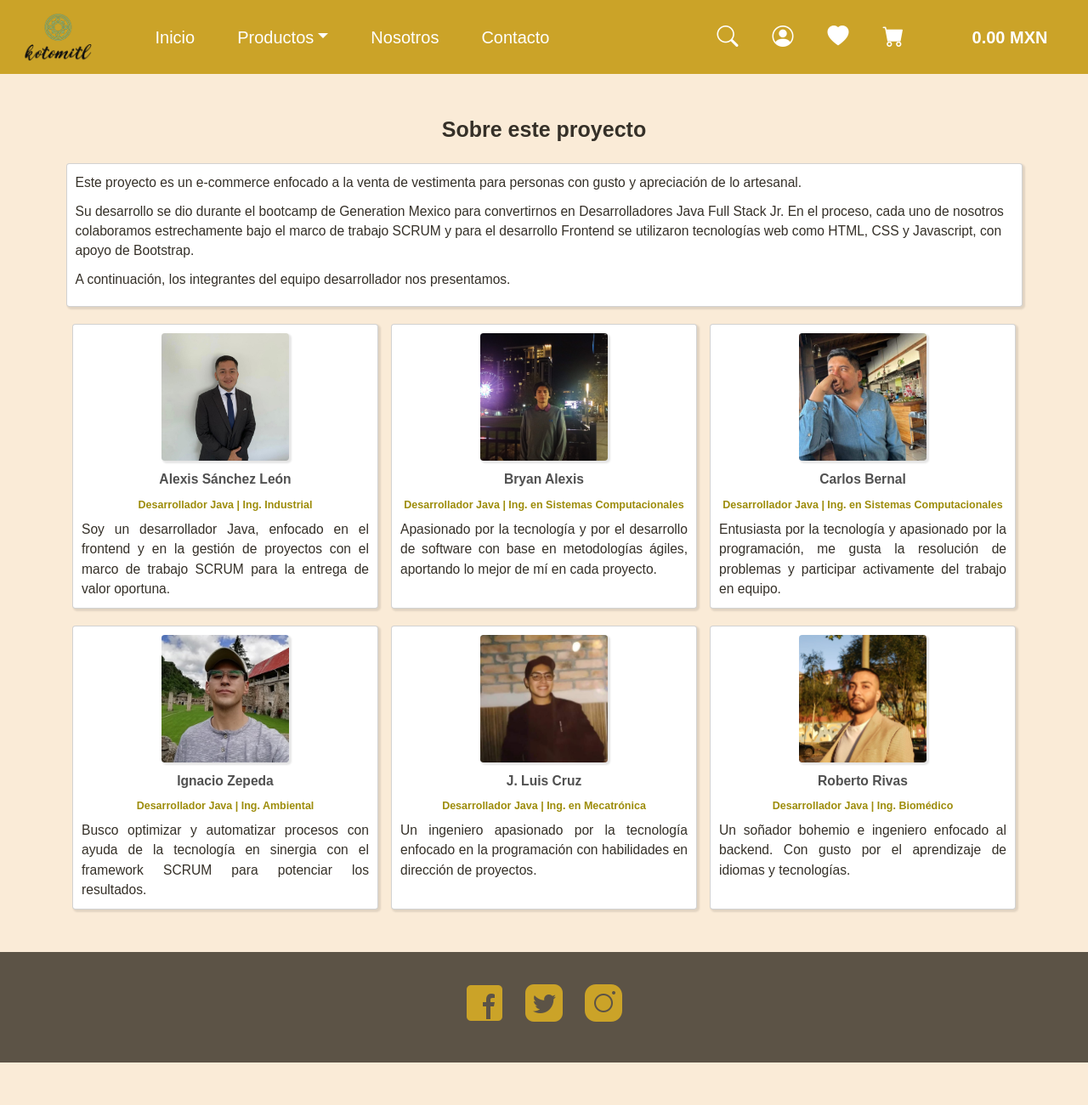
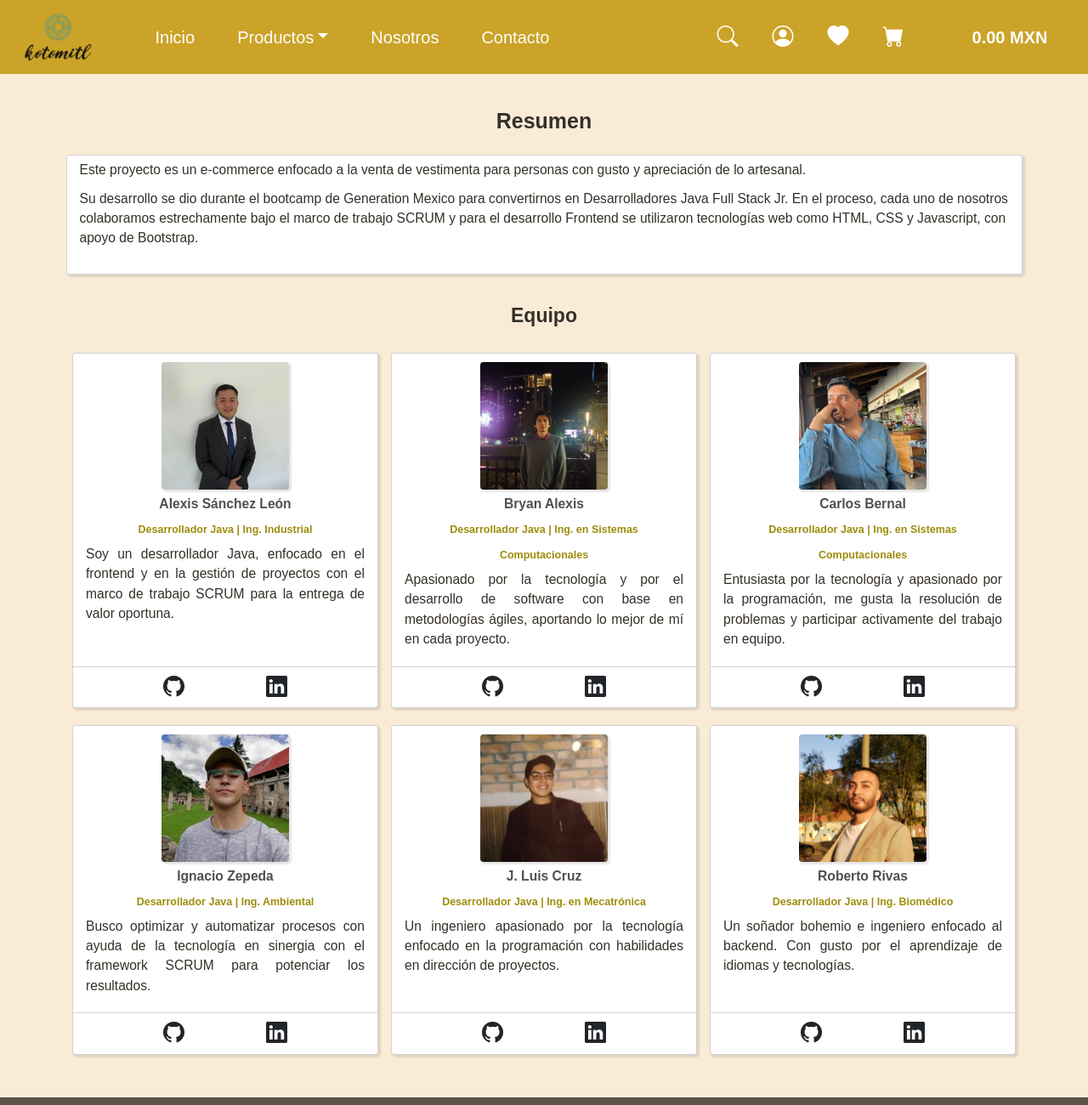
Before and after one commit to RobertoMonzon/kotomitl, a plain HTML site: page nosotros.html in a window 1280 px wide. Shown: the top 1300 px of the page at 85% size. Before the commit the page ends 1250 px from the top, so only its background shows below. Drawn offline with nearby package versions, Linux system fonts and the light colour scheme; a web font is replaced by a local one.

Commit message:
Se agrega footer en las card de nosotros con icons

```diff
--- a/css/main.css
+++ b/css/main.css
@@ -22,9 +22,17 @@ body {
 
 
 h1 {
-    padding: 3rem 0 2rem 0;
+    padding: 2rem 0 2rem 0;
     font-weight: 600;
     text-align: center;
+    font-size: 2.5rem;
+}
+
+h2 {
+    padding: 2rem 0 1rem 0;
+    font-weight: 600;
+    text-align: center;
+    font-size: 2.3rem;
 }
 
 /* ======= NAVBAR ======== */
@@ -174,7 +182,8 @@ footer ul li a {
 .card-body{
     font-size: 2.5rem;
     color: #353028;
-}
+    padding: .5rem 1.5rem 2rem 1.5rem;
+    }
 
 .card{
     box-shadow: 2px 2px 2px 1px rgba(0, 0, 0, 0.1);
@@ -183,6 +192,22 @@ footer ul li a {
 .card-team:hover {
     box-shadow: 2px 2px 3px 3px rgba(0, 0, 0, 0.3);
 }
+
+.card-footer{
+    background-color: transparent;
+}
+
+.social__media{
+    display: flex;
+    flex-flow: row wrap;
+    justify-content: space-evenly;
+    align-items: flex-end;
+}
+
+.social__media__icon{
+    font-size: 2.5rem;
+}
+
 
 /* ============= CONCACTO ================== */
 .inf-contact {
--- a/nosotros.html
+++ b/nosotros.html
@@ -26,7 +26,7 @@
     <main>
         <section class="container">
             <div class="title">
-                <h1>Sobre este proyecto</h1>
+                <h1>Resumen</h1>
             </div>
             <!-- ============= Resumen del proyecto ================ -->
             <div class="card" style="margin-bottom: 1.5rem;">
@@ -38,11 +38,12 @@
                         Java Full Stack Jr. En el proceso, cada uno de nosotros colaboramos estrechamente bajo el marco
                         de trabajo SCRUM y para el desarrollo Frontend se utilizaron tecnologías web como HTML, CSS y
                         Javascript, con apoyo de Bootstrap.</p>
-                    <p>A continuación, los integrantes del equipo desarrollador nos presentamos.</p>
-
                 </div>
             </div>
             <!-- ========== contenedor de biografías =========== -->
+            <div class="title">
+                <h2>Equipo</h2>
+            </div>
             <div class="container">
                 <div class="row row-cols-1 row-cols-sm-2 row-cols-md-3 g-6">
                     <!-- 1 Alexis -->
@@ -63,6 +64,11 @@
                                 <p class="card-text" style="text-align: justify;">Soy un desarrollador Java, enfocado en
                                     el frontend y en la gestión de proyectos con el marco de trabajo SCRUM para la
                                     entrega de valor oportuna.</p>
+                            </div>
+                            <!-- redes sociales -->
+                            <div class="social__media card-footer ">
+                                <span><i class="bi bi-github social__media__icon"></i></span>
+                                <span><i class="bi bi-linkedin social__media__icon"></i></span>
                             </div>
                         </div>
                     </div>
@@ -85,6 +91,11 @@
                                 <p class="card-text" style="text-align: justify;">Apasionado por la tecnología y por el
                                     desarrollo de software con base en metodologías ágiles, aportando lo mejor de mí en
                                     cada proyecto.</p>
+                            </div>
+                            <!-- redes sociales -->
+                            <div class="social__media card-footer ">
+                                <span><i class="bi bi-github social__media__icon"></i></span>
+                                <span><i class="bi bi-linkedin social__media__icon"></i></span>
                             </div>
                         </div>
                     </div>
@@ -109,6 +120,11 @@
                                     activamente del trabajo en equipo.
                                 </p>
                             </div>
+                            <!-- redes sociales -->
+                            <div class="social__media card-footer ">
+                                <span><i class="bi bi-github social__media__icon"></i></span>
+                                <span><i class="bi bi-linkedin social__media__icon"></i></span>
+                            </div>
                         </div>
                     </div>
 
@@ -131,6 +147,11 @@
                                     con ayuda de la tecnología en sinergia con el framework SCRUM para potenciar los
                                     resultados.
                                 </p>
+                            </div>
+                            <!-- redes sociales -->
+                            <div class="social__media card-footer ">
+                                <span><i class="bi bi-github social__media__icon"></i></span>
+                                <span><i class="bi bi-linkedin social__media__icon"></i></span>
                             </div>
                         </div>
                     </div>
@@ -155,6 +176,11 @@
                                     habilidades en dirección de proyectos.
                                 </p>
                             </div>
+                            <!-- redes sociales -->
+                            <div class="social__media card-footer ">
+                                <span><i class="bi bi-github social__media__icon"></i></span>
+                                <span><i class="bi bi-linkedin social__media__icon"></i></span>
+                            </div>
                         </div>
                     </div>
                     <!-- 6 Roberto Rivas -->
@@ -177,6 +203,11 @@
                                     idiomas y tecnologías.
                                 </p>
                             </div>
+                            <!-- redes sociales -->
+                            <div class="social__media card-footer ">
+                                <span><i class="bi bi-github social__media__icon"></i></span>
+                                <span><i class="bi bi-linkedin social__media__icon"></i></span>
+                            </div>
                         </div>
                     </div>
                 </div>
```
